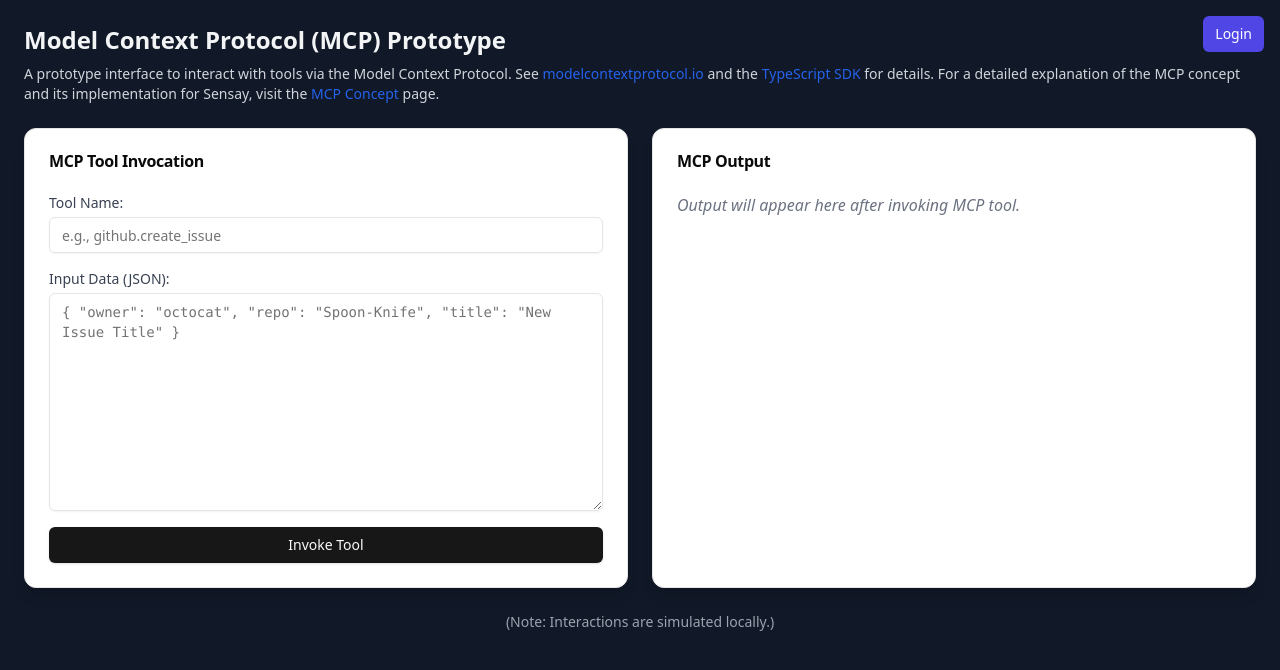
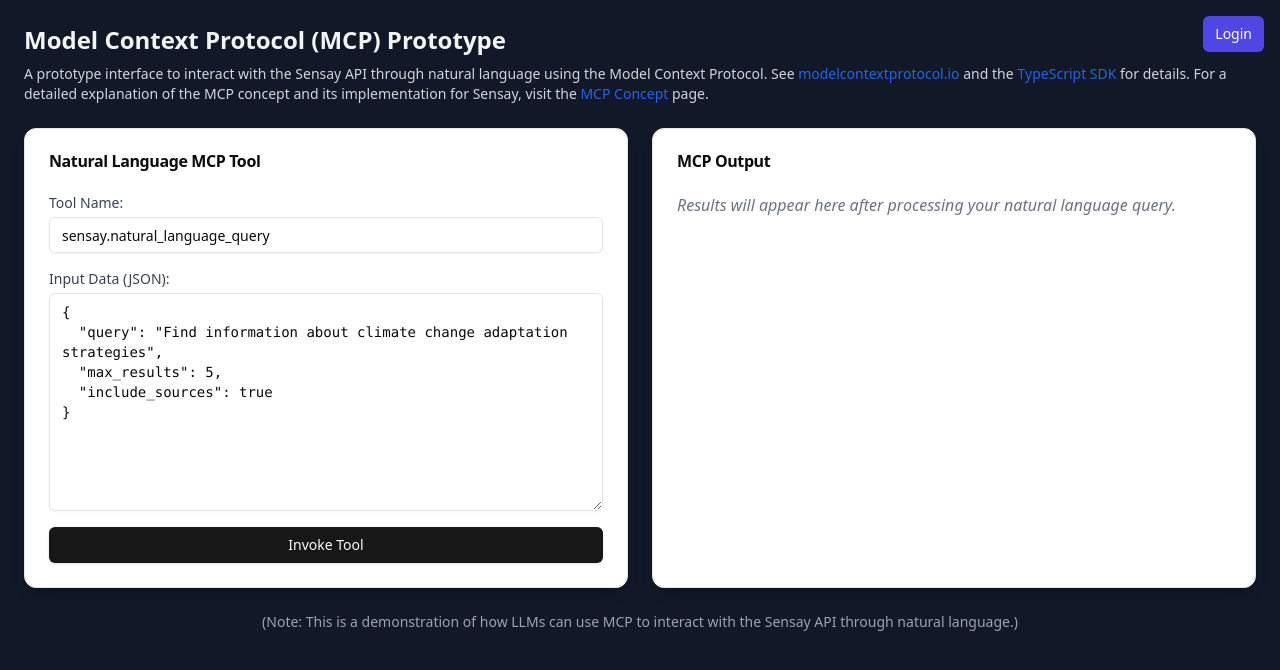
Before and after one commit to davidorban/sensayhacks, a Next.js app: page /prototypes/MCP in a window 1280 px wide. Shown: the top 670 px of the page. Built offline with nearby package versions, Linux system fonts and the light colour scheme; no server answers.

Commit message:
Update MCP prototype with natural language interface example

```diff
--- a/src/app/prototypes/MCP/page.tsx
+++ b/src/app/prototypes/MCP/page.tsx
@@ -7,8 +7,8 @@ import { Textarea } from "@/components/ui/textarea";
 import { Card, CardContent, CardHeader, CardTitle } from "@/components/ui/card";
 
 const MCPPage = () => {
-  const [toolName, setToolName] = useState<string>('');
-  const [inputData, setInputData] = useState<string>('');
+  const [toolName, setToolName] = useState<string>('sensay.natural_language_query');
+  const [inputData, setInputData] = useState<string>('{\n  "query": "Find information about climate change adaptation strategies",\n  "max_results": 5,\n  "include_sources": true\n}');
   const [apiKey, ] = useState<string>('');
   const [responseString, setResponseString] = useState<string | null>(null);
   const [isLoading, setIsLoading] = useState<boolean>(false);
@@ -35,25 +35,36 @@ const MCPPage = () => {
     }
 
     try {
-      const apiResponse = await fetch('/api/mcp', {
-        method: 'POST',
-        headers: {
-          'Content-Type': 'application/json',
-          'X-MCP-Auth': apiKey,
-        },
-        body: JSON.stringify({
-          toolName: toolName,
-          inputData: parsedInputData,
-        }),
-      });
+      // Simulate a response for demonstration purposes
+      await new Promise(resolve => setTimeout(resolve, 1500));
 
-      const data = await apiResponse.json();
-      try {
-        setResponseString(JSON.stringify(data, null, 2));
-      } catch {
-        setError('Failed to stringify the response data.');
-        setResponseString('[Error: Could not display response]');
-      }
+      // Example response for natural language query
+      const mockResponse = {
+        "results": [
+          {
+            "title": "Urban Resilience Strategies",
+            "summary": "Cities are implementing green infrastructure, cooling centers, and water management systems to adapt to increasing climate risks.",
+            "source": "Climate Adaptation Journal, 2024"
+          },
+          {
+            "title": "Agricultural Adaptation Methods",
+            "summary": "Farmers are adopting drought-resistant crops, precision irrigation, and diversified planting to maintain food security.",
+            "source": "Global Food Security Report, 2023"
+          },
+          {
+            "title": "Coastal Protection Measures",
+            "summary": "Communities are investing in natural barriers, elevated infrastructure, and managed retreat strategies to address sea level rise.",
+            "source": "Coastal Resilience Initiative, 2024"
+          }
+        ],
+        "metadata": {
+          "query_processed": "climate change adaptation strategies",
+          "total_results_available": 127,
+          "processing_time_ms": 342
+        }
+      };
+
+      setResponseString(JSON.stringify(mockResponse, null, 2));
     } catch {
       setError('Failed to invoke MCP tool.');
     } finally {
@@ -65,7 +76,7 @@ const MCPPage = () => {
     <div className="flex-1 flex flex-col bg-gray-900 p-6">
       <h1 className="text-2xl font-bold mb-2 text-gray-100">Model Context Protocol (MCP) Prototype</h1>
       <p className="mb-6 text-sm text-gray-300">
-        A prototype interface to interact with tools via the Model Context Protocol.
+        A prototype interface to interact with the Sensay API through natural language using the Model Context Protocol.
         See <a href="https://modelcontextprotocol.io/introduction" target="_blank" rel="noopener noreferrer" className="text-blue-600 hover:underline">modelcontextprotocol.io</a> and the
         <a href="https://github.com/modelcontextprotocol/typescript-sdk" target="_blank" rel="noopener noreferrer" className="text-blue-600 hover:underline ml-1">TypeScript SDK</a> for details.
         For a detailed explanation of the MCP concept and its implementation for Sensay, visit the <a href="/prototypes/MCP-Concept" className="text-blue-600 hover:underline">MCP Concept</a> page.
@@ -74,7 +85,7 @@ const MCPPage = () => {
       <div className="grid grid-cols-1 lg:grid-cols-2 gap-6">
         <Card className="bg-white shadow-lg">
           <CardHeader>
-            <CardTitle>MCP Tool Invocation</CardTitle>
+            <CardTitle>Natural Language MCP Tool</CardTitle>
           </CardHeader>
           <CardContent>
             <div className="space-y-4">
@@ -84,7 +95,7 @@ const MCPPage = () => {
                   id="toolName"
                   value={toolName}
                   onChange={(e) => setToolName(e.target.value)}
-                  placeholder='e.g., github.create_issue'
+                  placeholder='e.g., sensay.natural_language_query'
                   className="w-full"
                 />
               </div>
@@ -96,7 +107,7 @@ const MCPPage = () => {
                   rows={10}
                   value={inputData}
                   onChange={(e) => setInputData(e.target.value)}
-                  placeholder='{ "owner": "octocat", "repo": "Spoon-Knife", "title": "New Issue Title" }'
+                  placeholder='{ "query": "Find information about climate change", "max_results": 5 }'
                   className="w-full font-mono text-sm"
                 />
               </div>
@@ -126,7 +137,7 @@ const MCPPage = () => {
           </CardHeader>
           <CardContent>
             {isLoading && (
-              <p className="text-gray-500 italic">Processing request...</p>
+              <p className="text-gray-500 italic">Processing natural language query...</p>
             )}
             {error && (
               <div className="bg-red-100 border border-red-400 text-red-700 px-4 py-3 rounded relative" role="alert">
@@ -140,14 +151,14 @@ const MCPPage = () => {
               </pre>
             )}
             {!isLoading && responseString === null && !error && (
-              <p className="text-gray-500 italic">Output will appear here after invoking MCP tool.</p>
+              <p className="text-gray-500 italic">Results will appear here after processing your natural language query.</p>
             )}
           </CardContent>
         </Card>
       </div>
 
       <p className="mt-6 text-sm text-gray-400 text-center">
-        (Note: Interactions are simulated locally.)
+        (Note: This is a demonstration of how LLMs can use MCP to interact with the Sensay API through natural language.)
       </p>
     </div>
   );
```
